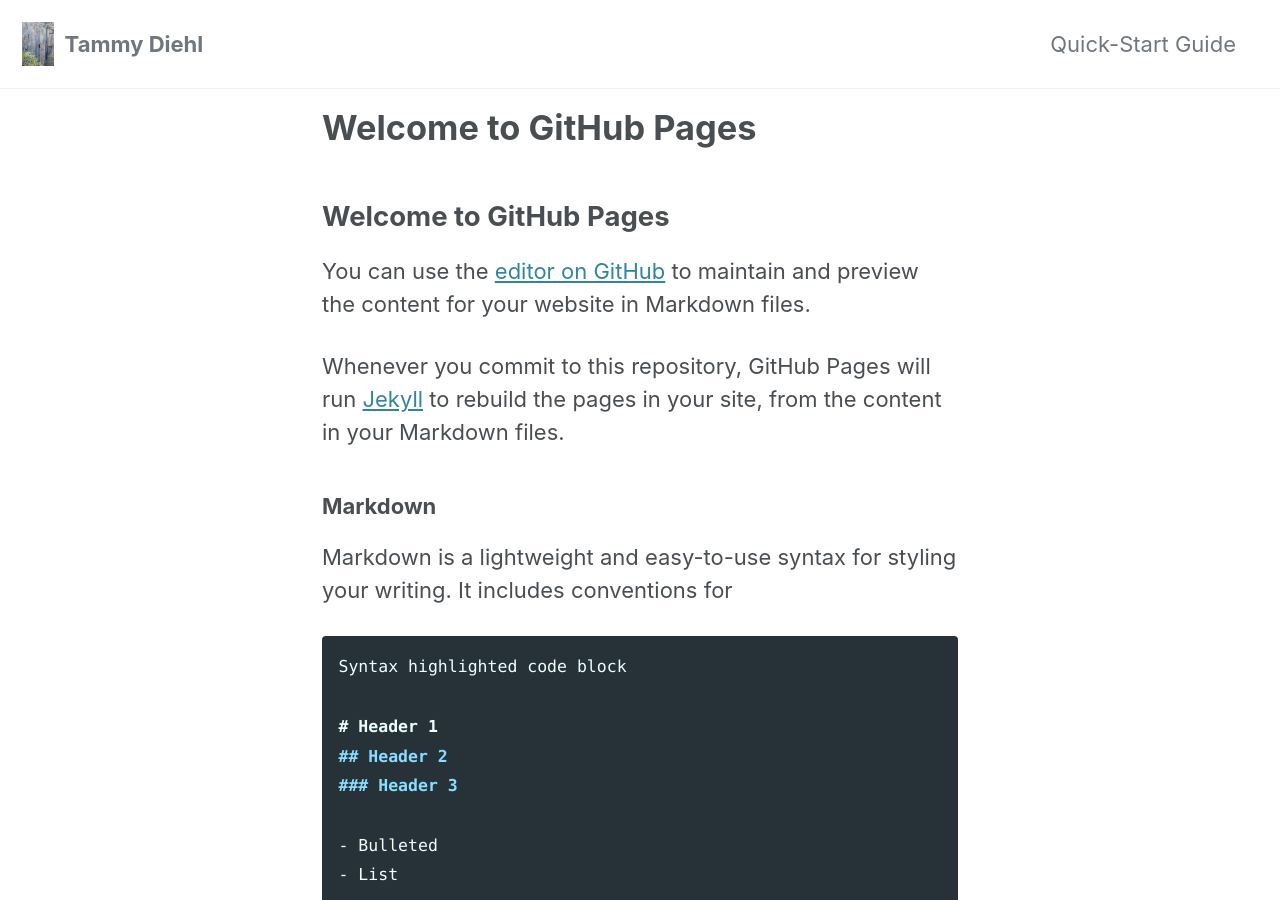
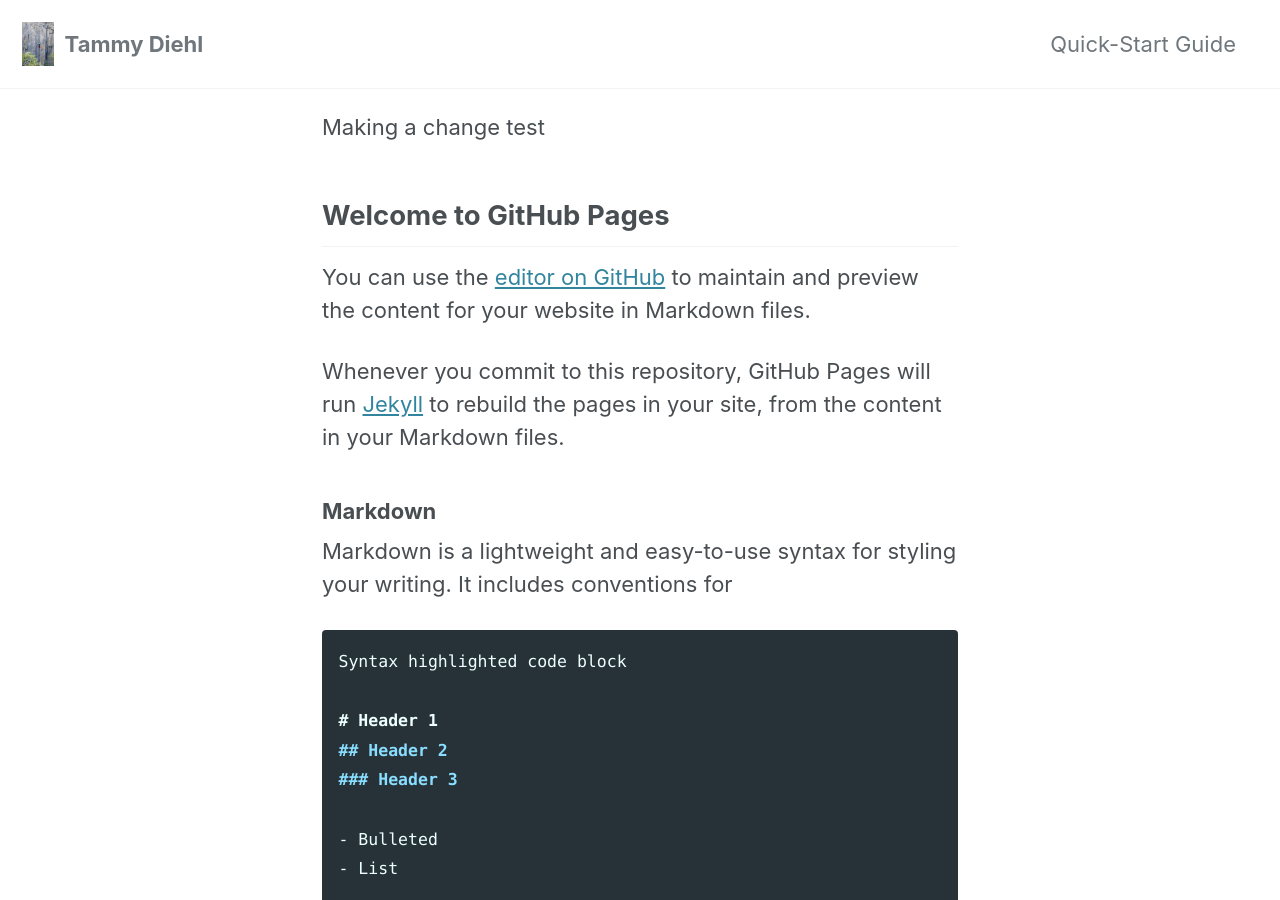
Before and after one commit to tammydiehl/tammydiehl.github.io, a Jekyll site: the page built from index.md, in a window 1280 px wide and 900 px high. Built offline with Jekyll 4.4.1, drawn with Linux system fonts in a browser that asks for light colours; cached includes are drawn as plain includes; nearby versions of some CDN libraries; our own code applies the rules of GitHub Pages for plain Markdown files; some of the changed lines change nothing that is shown.

Commit message:
adding defaults to config

```diff
--- a/_config.yml
+++ b/_config.yml
@@ -4,3 +4,12 @@
 logo: "/images/climbing_pic.jpg"
 show_downloads: "false"
 include: ["_pages"]
+
+defaults:
+  # _pages
+  - scope:
+      path: ""
+      type: pages
+    values:
+      layout: single
+      author_profile: true
--- a/index.md
+++ b/index.md
@@ -1,3 +1,5 @@
+Making a change test
+
 ## Welcome to GitHub Pages
 
 You can use the [editor on GitHub](https://github.com/tammydiehl/tammydiehl.github.io/edit/master/index.md) to maintain and preview the content for your website in Markdown files.
```
